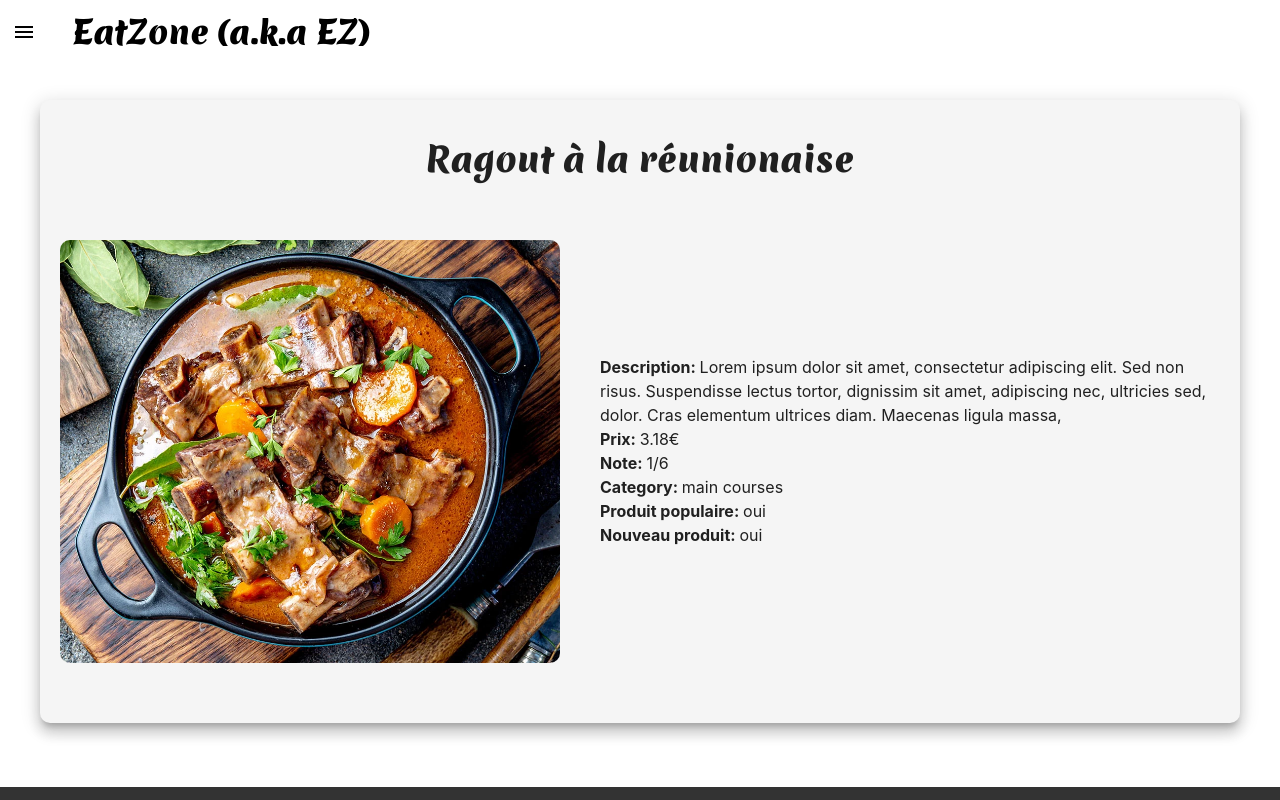
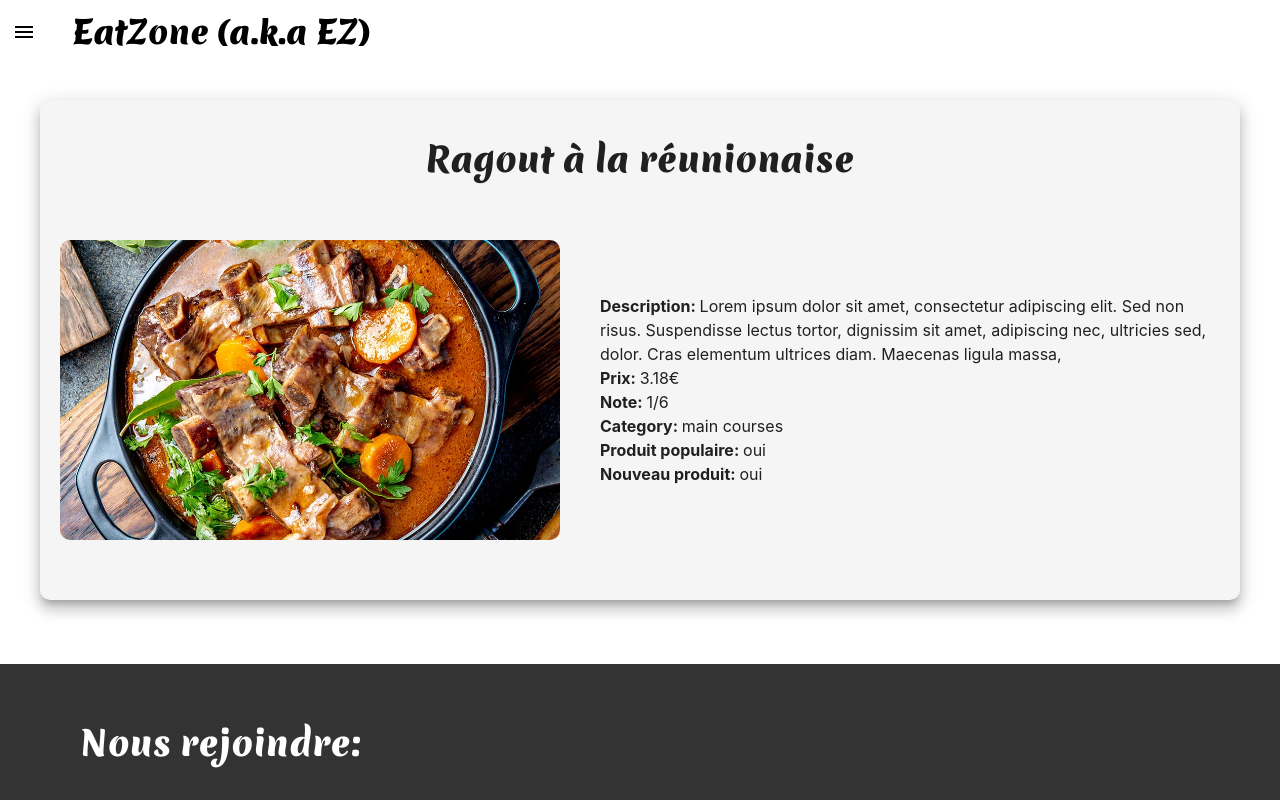
Before and after one commit to redazzalpha/e-web-app, a Vue app: page /products/description/10 in a window 1280 px wide. Shown: the top 800 px of the page. Built offline with nearby package versions, Linux system fonts and the light colour scheme.

Commit message:
fix update

```diff
--- a/src/views/Description.vue
+++ b/src/views/Description.vue
@@ -12,6 +12,7 @@
         class="description_content_img ma-5 flex-grow-0"
         :src="product.img"
         :width="imgWidth"
+        cover
       ></VImg>
       <p class="description_content_text d-block ma-5 flex-shrink-1 my-md-auto">
         <strong> Description: </strong>
@@ -67,6 +68,7 @@ const imgWidth = computed(() => {
     &_img {
       border-radius: 10px;
       margin: auto;
+      max-height: 300px;
     }
     &_text {
       max-width: 900px;
```
Also changed, not shown: 1 other file (tests, documents, lock files or other folders).
